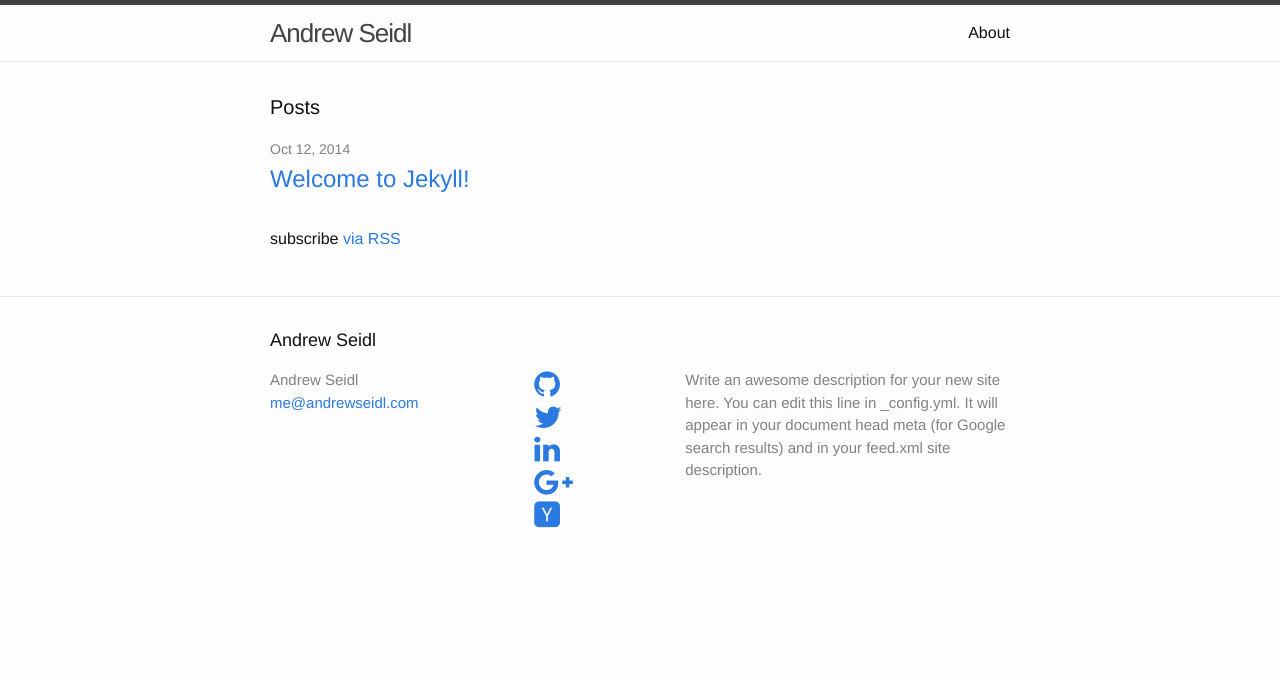
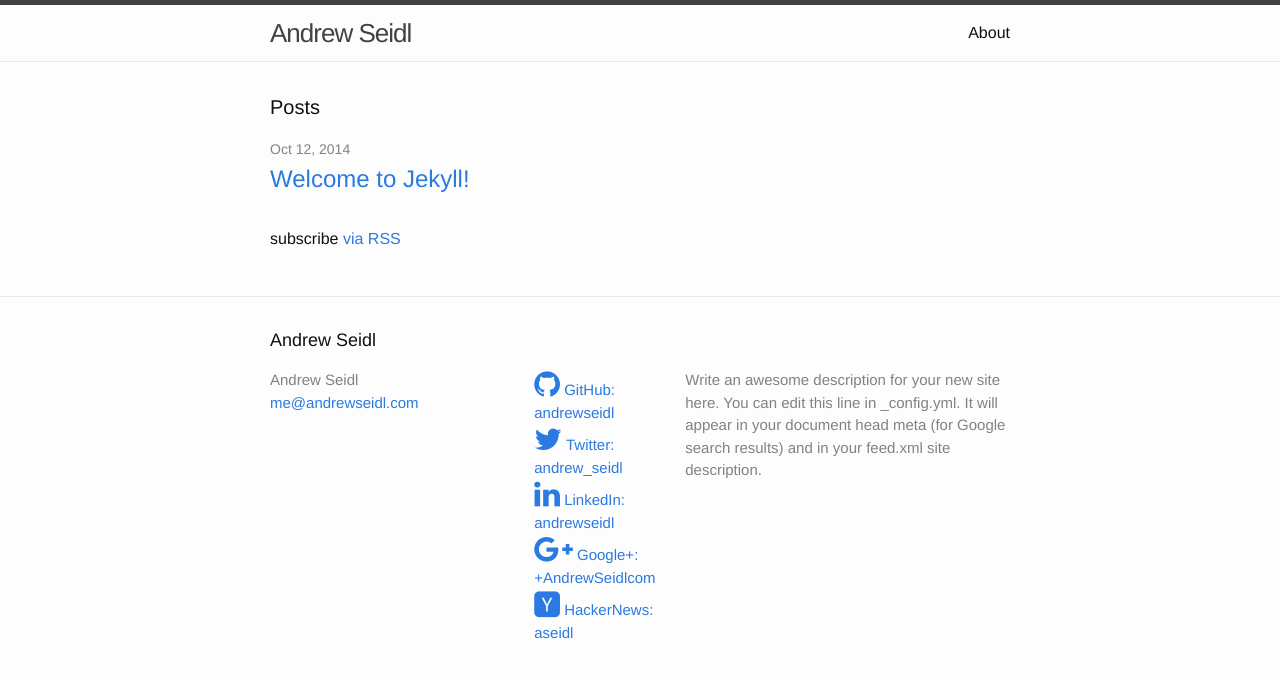
Before and after one commit to andrewseidl/andrewseidl.com, a Jekyll site: the page built from index.html, in a window 1280 px wide. Shown: the top 678 px of the page. Built offline with Jekyll 4.4.1, drawn with Linux system fonts in a browser that asks for light colours; nearby versions of some CDN libraries.

Commit message:
Adding text versions of icons

```diff
--- a/_includes/footer.html
+++ b/_includes/footer.html
@@ -18,6 +18,7 @@
         <li>
           <a href="https://github.com/{{ site.github_username }}">
             <i class="fa fa-github fa-2x"></i>
+            <span class="footer-hidden-text">GitHub: {{ site.github_username }}</span>
           </a>
         </li>
         {% endif %}
@@ -26,6 +27,7 @@
         <li>
           <a href="https://twitter.com/{{ site.twitter_username }}">
             <i class="fa fa-twitter fa-2x"></i>
+            <span class="footer-hidden-text">Twitter: {{ site.twitter_username }}</span>
           </a>
         </li>
         {% endif %}
@@ -34,6 +36,7 @@
         <li>
           <a href="https://linkedin.com/in/{{ site.linkedin_username }}">
             <i class="fa fa-linkedin fa-2x"></i>
+            <span class="footer-hidden-text">LinkedIn: {{ site.linkedin_username }}</span>
           </a>
         </li>
         {% endif %}
@@ -42,6 +45,7 @@
         <li>
           <a href="https://plus.google.com/{{ site.googleplus_username }}">
             <i class="fa fa-google-plus fa-2x"></i>
+            <span class="footer-hidden-text">Google+: {{ site.googleplus_username }}</span>
           </a>
         </li>
         {% endif %}
@@ -50,6 +54,7 @@
         <li>
           <a href="https://news.ycombinator.com/user?id={{ site.hackernews_username }}">
             <i class="fa fa-hacker-news fa-2x"></i>
+            <span class="footer-hidden-text">HackerNews: {{ site.hackernews_username }}</span>
           </a>
         </li>
         {% endif %}
```
